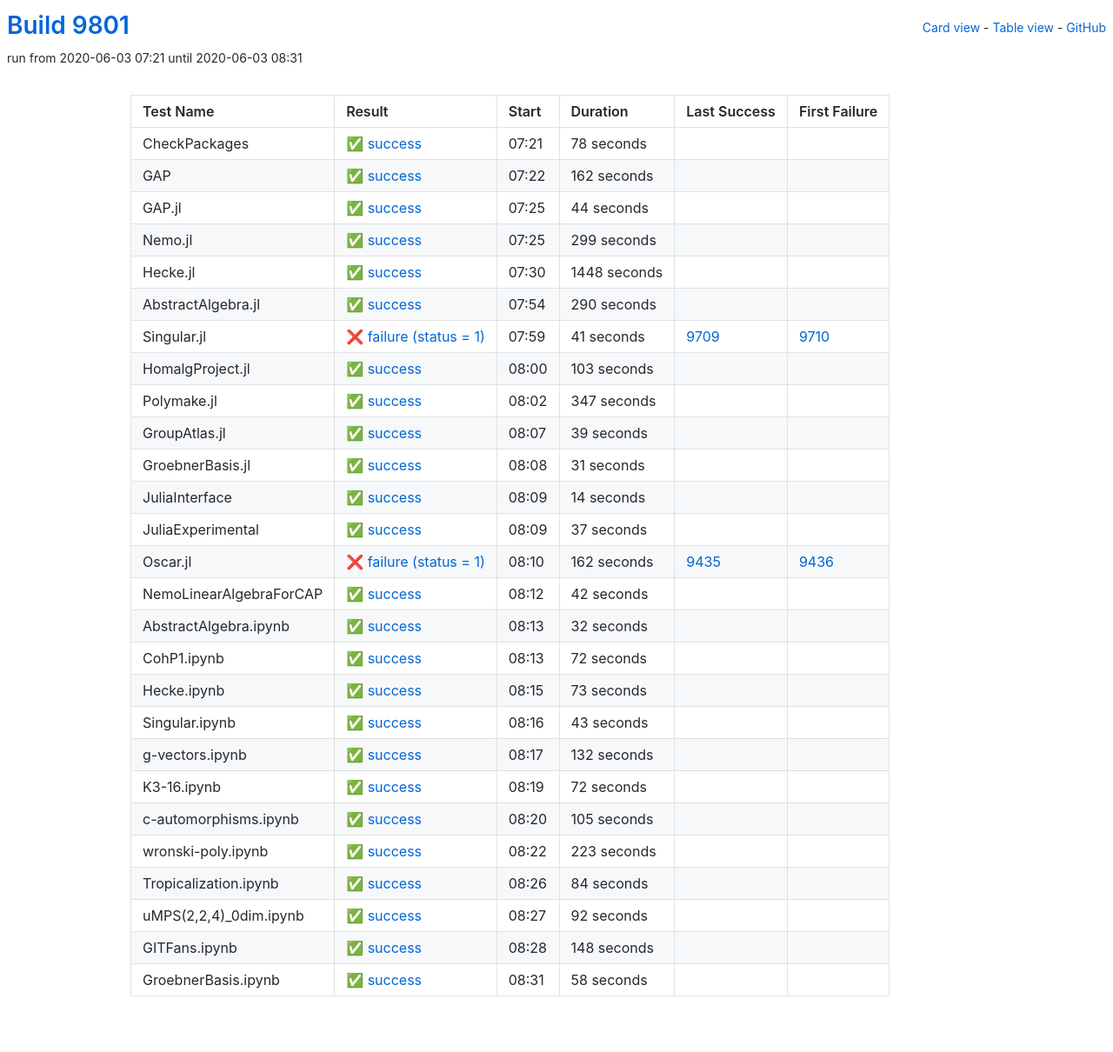
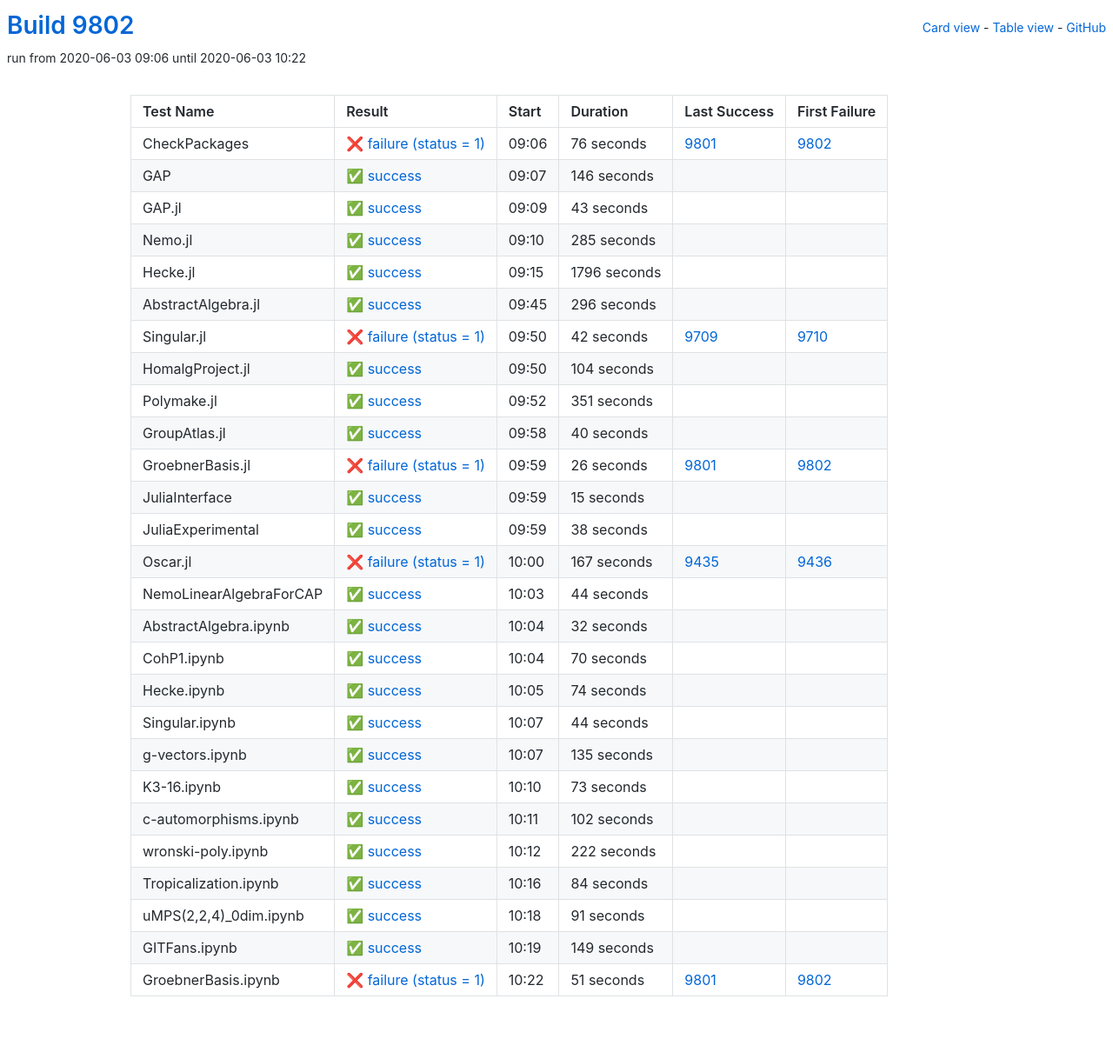
Before and after one commit to oscar-system/oscar-ci-status, a Jekyll site: the page built from table.html, in a window 1280 px wide. Shown: the whole page at 87% size. Built offline with Jekyll 4.4.1, drawn with Linux system fonts in a browser that asks for light colours.

Commit message:
Build 9802

```diff
--- a/_data/ci.yml
+++ b/_data/ci.yml
@@ -1,185 +1,185 @@
-build: 9801
-build_url: https://oscarci.mathematik.uni-kl.de/job/oscar/9801/
+build: 9802
+build_url: https://oscarci.mathematik.uni-kl.de/job/oscar/9802/
 job: oscar
 tests:
-- duration: 78
-  exitcode: 0
-  first_failure: false
-  first_failure_url: null
+- duration: 76
+  exitcode: 1
+  first_failure: 9802
+  first_failure_url: https://oscarci.mathematik.uni-kl.de/job/oscar/9802/
   id: checkpackages
-  last_success: false
-  last_success_url: null
-  log: https://oscarci.mathematik.uni-kl.de/job/oscar/9801/artifact/logs/build-9801/CheckPackages.log
+  last_success: 9801
+  last_success_url: https://oscarci.mathematik.uni-kl.de/job/oscar/9801/
+  log: https://oscarci.mathematik.uni-kl.de/job/oscar/9802/artifact/logs/build-9802/CheckPackages.log
   name: CheckPackages
-  start: 2020-06-03 07:21
-  status: success
-  success: true
-- duration: 162
+  start: 2020-06-03 09:06
+  status: failure
+  success: false
+- duration: 146
   exitcode: 0
   first_failure: false
   first_failure_url: null
   id: gap
   last_success: false
   last_success_url: null
-  log: https://oscarci.mathematik.uni-kl.de/job/oscar/9801/artifact/logs/build-9801/GAP.log
+  log: https://oscarci.mathematik.uni-kl.de/job/oscar/9802/artifact/logs/build-9802/GAP.log
   name: GAP
-  start: 2020-06-03 07:22
+  start: 2020-06-03 09:07
   status: success
   success: true
-- duration: 44
+- duration: 43
   exitcode: 0
   first_failure: false
   first_failure_url: null
   id: gap-jl
   last_success: false
   last_success_url: null
-  log: https://oscarci.mathematik.uni-kl.de/job/oscar/9801/artifact/logs/build-9801/GAP.jl.log
+  log: https://oscarci.mathematik.uni-kl.de/job/oscar/9802/artifact/logs/build-9802/GAP.jl.log
   name: GAP.jl
-  start: 2020-06-03 07:25
+  start: 2020-06-03 09:09
   status: success
   success: true
-- duration: 299
+- duration: 285
   exitcode: 0
   first_failure: false
   first_failure_url: null
   id: nemo-jl
   last_success: false
   last_success_url: null
-  log: https://oscarci.mathematik.uni-kl.de/job/oscar/9801/artifact/logs/build-9801/Nemo.jl.log
+  log: https://oscarci.mathematik.uni-kl.de/job/oscar/9802/artifact/logs/build-9802/Nemo.jl.log
   name: Nemo.jl
-  start: 2020-06-03 07:25
+  start: 2020-06-03 09:10
   status: success
   success: true
-- duration: 1448
+- duration: 1796
   exitcode: 0
   first_failure: false
   first_failure_url: null
   id: hecke-jl
   last_success: false
   last_success_url: null
-  log: https://oscarci.mathematik.uni-kl.de/job/oscar/9801/artifact/logs/build-9801/Hecke.jl.log
+  log: https://oscarci.mathematik.uni-kl.de/job/oscar/9802/artifact/logs/build-9802/Hecke.jl.log
   name: Hecke.jl
-  start: 2020-06-03 07:30
+  start: 2020-06-03 09:15
   status: success
   success: true
-- duration: 290
+- duration: 296
   exitcode: 0
   first_failure: false
   first_failure_url: null
   id: abstractalgebra-jl
   last_success: false
   last_success_url: null
-  log: https://oscarci.mathematik.uni-kl.de/job/oscar/9801/artifact/logs/build-9801/AbstractAlgebra.jl.log
+  log: https://oscarci.mathematik.uni-kl.de/job/oscar/9802/artifact/logs/build-9802/AbstractAlgebra.jl.log
   name: AbstractAlgebra.jl
-  start: 2020-06-03 07:54
+  start: 2020-06-03 09:45
   status: success
   success: true
-- duration: 41
+- duration: 42
   exitcode: 1
   first_failure: 9710
   first_failure_url: https://oscarci.mathematik.uni-kl.de/job/oscar/9710/
   id: singular-jl
   last_success: 9709
   last_success_url: https://oscarci.mathematik.uni-kl.de/job/oscar/9709/
-  log: https://oscarci.mathematik.uni-kl.de/job/oscar/9801/artifact/logs/build-9801/Singular.jl.log
+  log: https://oscarci.mathematik.uni-kl.de/job/oscar/9802/artifact/logs/build-9802/Singular.jl.log
   name: Singular.jl
-  start: 2020-06-03 07:59
+  start: 2020-06-03 09:50
   status: failure
   success: false
-- duration: 103
+- duration: 104
   exitcode: 0
   first_failure: false
   first_failure_url: null
   id: homalgproject-jl
   last_success: false
   last_success_url: null
-  log: https://oscarci.mathematik.uni-kl.de/job/oscar/9801/artifact/logs/build-9801/HomalgProject.jl.log
+  log: https://oscarci.mathematik.uni-kl.de/job/oscar/9802/artifact/logs/build-9802/HomalgProject.jl.log
   name: HomalgProject.jl
-  start: 2020-06-03 08:00
+  start: 2020-06-03 09:50
   status: success
   success: true
-- duration: 347
+- duration: 351
   exitcode: 0
   first_failure: false
   first_failure_url: null
   id: polymake-jl
   last_success: false
   last_success_url: null
-  log: https://oscarci.mathematik.uni-kl.de/job/oscar/9801/artifact/logs/build-9801/Polymake.jl.log
+  log: https://oscarci.mathematik.uni-kl.de/job/oscar/9802/artifact/logs/build-9802/Polymake.jl.log
   name: Polymake.jl
-  start: 2020-06-03 08:02
+  start: 2020-06-03 09:52
   status: success
   success: true
-- duration: 39
+- duration: 40
   exitcode: 0
   first_failure: false
   first_failure_url: null
   id: groupatlas-jl
   last_success: false
   last_success_url: null
-  log: https://oscarci.mathematik.uni-kl.de/job/oscar/9801/artifact/logs/build-9801/GroupAtlas.jl.log
+  log: https://oscarci.mathematik.uni-kl.de/job/oscar/9802/artifact/logs/build-9802/GroupAtlas.jl.log
   name: GroupAtlas.jl
-  start: 2020-06-03 08:07
+  start: 2020-06-03 09:58
   status: success
   success: true
-- duration: 31
-  exitcode: 0
-  first_failure: false
-  first_failure_url: null
+- duration: 26
+  exitcode: 1
+  first_failure: 9802
+  first_failure_url: https://oscarci.mathematik.uni-kl.de/job/oscar/9802/
   id: groebnerbasis-jl
-  last_success: false
-  last_success_url: null
-  log: https://oscarci.mathematik.uni-kl.de/job/oscar/9801/artifact/logs/build-9801/GroebnerBasis.jl.log
+  last_success: 9801
+  last_success_url: https://oscarci.mathematik.uni-kl.de/job/oscar/9801/
+  log: https://oscarci.mathematik.uni-kl.de/job/oscar/9802/artifact/logs/build-9802/GroebnerBasis.jl.log
   name: GroebnerBasis.jl
-  start: 2020-06-03 08:08
-  status: success
-  success: true
-- duration: 14
+  start: 2020-06-03 09:59
+  status: failure
+  success: false
+- duration: 15
   exitcode: 0
   first_failure: false
   first_failure_url: null
   id: juliainterface
   last_success: false
   last_success_url: null
-  log: https://oscarci.mathematik.uni-kl.de/job/oscar/9801/artifact/logs/build-9801/JuliaInterface.log
+  log: https://oscarci.mathematik.uni-kl.de/job/oscar/9802/artifact/logs/build-9802/JuliaInterface.log
   name: JuliaInterface
-  start: 2020-06-03 08:09
+  start: 2020-06-03 09:59
   status: success
   success: true
-- duration: 37
+- duration: 38
   exitcode: 0
   first_failure: false
   first_failure_url: null
   id: juliaexperimental
   last_success: false
   last_success_url: null
-  log: https://oscarci.mathematik.uni-kl.de/job/oscar/9801/artifact/logs/build-9801/JuliaExperimental.log
+  log: https://oscarci.mathematik.uni-kl.de/job/oscar/9802/artifact/logs/build-9802/JuliaExperimental.log
   name: JuliaExperimental
-  start: 2020-06-03 08:09
+  start: 2020-06-03 09:59
   status: success
   success: true
-- duration: 162
+- duration: 167
   exitcode: 1
   first_failure: 9436
   first_failure_url: https://oscarci.mathematik.uni-kl.de/job/oscar/9436/
   id: oscar-jl
   last_success: 9435
   last_success_url: https://oscarci.mathematik.uni-kl.de/job/oscar/9435/
-  log: https://oscarci.mathematik.uni-kl.de/job/oscar/9801/artifact/logs/build-9801/Oscar.jl.log
+  log: https://oscarci.mathematik.uni-kl.de/job/oscar/9802/artifact/logs/build-9802/Oscar.jl.log
   name: Oscar.jl
-  start: 2020-06-03 08:10
+  start: 2020-06-03 10:00
   status: failure
   success: false
-- duration: 42
+- duration: 44
   exitcode: 0
   first_failure: false
   first_failure_url: null
   id: nemolinearalgebraforcap
   last_success: false
   last_success_url: null
-  log: https://oscarci.mathematik.uni-kl.de/job/oscar/9801/artifact/logs/build-9801/NemoLinearAlgebraForCAP.log
+  log: https://oscarci.mathematik.uni-kl.de/job/oscar/9802/artifact/logs/build-9802/NemoLinearAlgebraForCAP.log
   name: NemoLinearAlgebraForCAP
-  start: 2020-06-03 08:12
+  start: 2020-06-03 10:03
   status: success
   success: true
 - duration: 32
@@ -189,93 +189,93 @@
   id: abstractalgebra-ipynb
   last_success: false
   last_success_url: null
-  log: https://oscarci.mathematik.uni-kl.de/job/oscar/9801/artifact/logs/build-9801/AbstractAlgebra.ipynb.log
+  log: https://oscarci.mathematik.uni-kl.de/job/oscar/9802/artifact/logs/build-9802/AbstractAlgebra.ipynb.log
   name: AbstractAlgebra.ipynb
-  start: 2020-06-03 08:13
+  start: 2020-06-03 10:04
   status: success
   success: true
-- duration: 72
+- duration: 70
   exitcode: 0
   first_failure: false
   first_failure_url: null
   id: cohp1-ipynb
   last_success: false
   last_success_url: null
-  log: https://oscarci.mathematik.uni-kl.de/job/oscar/9801/artifact/logs/build-9801/CohP1.ipynb.log
+  log: https://oscarci.mathematik.uni-kl.de/job/oscar/9802/artifact/logs/build-9802/CohP1.ipynb.log
   name: CohP1.ipynb
-  start: 2020-06-03 08:13
+  start: 2020-06-03 10:04
+  status: success
+  success: true
+- duration: 74
+  exitcode: 0
+  first_failure: false
+  first_failure_url: null
+  id: hecke-ipynb
+  last_success: false
+  last_success_url: null
+  log: https://oscarci.mathematik.uni-kl.de/job/oscar/9802/artifact/logs/build-9802/Hecke.ipynb.log
+  name: Hecke.ipynb
+  start: 2020-06-03 10:05
+  status: success
+  success: true
+- duration: 44
+  exitcode: 0
+  first_failure: false
+  first_failure_url: null
+  id: singular-ipynb
+  last_success: false
+  last_success_url: null
+  log: https://oscarci.mathematik.uni-kl.de/job/oscar/9802/artifact/logs/build-9802/Singular.ipynb.log
+  name: Singular.ipynb
+  start: 2020-06-03 10:07
+  status: success
+  success: true
+- duration: 135
+  exitcode: 0
+  first_failure: false
+  first_failure_url: null
+  id: g-vectors-ipynb
+  last_success: false
+  last_success_url: null
+  log: https://oscarci.mathematik.uni-kl.de/job/oscar/9802/artifact/logs/build-9802/g-vectors.ipynb.log
+  name: g-vectors.ipynb
+  start: 2020-06-03 10:07
   status: success
   success: true
 - duration: 73
   exitcode: 0
   first_failure: false
   first_failure_url: null
-  id: hecke-ipynb
-  last_success: false
-  last_success_url: null
-  log: https://oscarci.mathematik.uni-kl.de/job/oscar/9801/artifact/logs/build-9801/Hecke.ipynb.log
-  name: Hecke.ipynb
-  start: 2020-06-03 08:15
-  status: success
-  success: true
-- duration: 43
-  exitcode: 0
-  first_failure: false
-  first_failure_url: null
-  id: singular-ipynb
-  last_success: false
-  last_success_url: null
-  log: https://oscarci.mathematik.uni-kl.de/job/oscar/9801/artifact/logs/build-9801/Singular.ipynb.log
-  name: Singular.ipynb
-  start: 2020-06-03 08:16
-  status: success
-  success: true
-- duration: 132
-  exitcode: 0
-  first_failure: false
-  first_failure_url: null
-  id: g-vectors-ipynb
-  last_success: false
-  last_success_url: null
-  log: https://oscarci.mathematik.uni-kl.de/job/oscar/9801/artifact/logs/build-9801/g-vectors.ipynb.log
-  name: g-vectors.ipynb
-  start: 2020-06-03 08:17
-  status: success
-  success: true
-- duration: 72
-  exitcode: 0
-  first_failure: false
-  first_failure_url: null
   id: k3-16-ipynb
   last_success: false
   last_success_url: null
-  log: https://oscarci.mathematik.uni-kl.de/job/oscar/9801/artifact/logs/build-9801/K3-16.ipynb.log
+  log: https://oscarci.mathematik.uni-kl.de/job/oscar/9802/artifact/logs/build-9802/K3-16.ipynb.log
   name: K3-16.ipynb
-  start: 2020-06-03 08:19
+  start: 2020-06-03 10:10
   status: success
   success: true
-- duration: 105
+- duration: 102
   exitcode: 0
   first_failure: false
   first_failure_url: null
   id: c-automorphisms-ipynb
   last_success: false
   last_success_url: null
-  log: https://oscarci.mathematik.uni-kl.de/job/oscar/9801/artifact/logs/build-9801/c-automorphisms.ipynb.log
+  log: https://oscarci.mathematik.uni-kl.de/job/oscar/9802/artifact/logs/build-9802/c-automorphisms.ipynb.log
   name: c-automorphisms.ipynb
-  start: 2020-06-03 08:20
+  start: 2020-06-03 10:11
   status: success
   success: true
-- duration: 223
+- duration: 222
   exitcode: 0
   first_failure: false
   first_failure_url: null
   id: wronski-poly-ipynb
   last_success: false
   last_success_url: null
-  log: https://oscarci.mathematik.uni-kl.de/job/oscar/9801/artifact/logs/build-9801/wronski-poly.ipynb.log
+  log: https://oscarci.mathematik.uni-kl.de/job/oscar/9802/artifact/logs/build-9802/wronski-poly.ipynb.log
   name: wronski-poly.ipynb
-  start: 2020-06-03 08:22
+  start: 2020-06-03 10:12
   status: success
   success: true
 - duration: 84
@@ -285,44 +285,44 @@
   id: tropicalization-ipynb
   last_success: false
   last_success_url: null
-  log: https://oscarci.mathematik.uni-kl.de/job/oscar/9801/artifact/logs/build-9801/Tropicalization.ipynb.log
+  log: https://oscarci.mathematik.uni-kl.de/job/oscar/9802/artifact/logs/build-9802/Tropicalization.ipynb.log
   name: Tropicalization.ipynb
-  start: 2020-06-03 08:26
+  start: 2020-06-03 10:16
   status: success
   success: true
-- duration: 92
+- duration: 91
   exitcode: 0
   first_failure: false
   first_failure_url: null
   id: umps-2-2-4-0dim-ipynb
   last_success: false
   last_success_url: null
-  log: https://oscarci.mathematik.uni-kl.de/job/oscar/9801/artifact/logs/build-9801/uMPS-2-2-4-_0dim.ipynb.log
+  log: https://oscarci.mathematik.uni-kl.de/job/oscar/9802/artifact/logs/build-9802/uMPS-2-2-4-_0dim.ipynb.log
   name: uMPS(2,2,4)_0dim.ipynb
-  start: 2020-06-03 08:27
+  start: 2020-06-03 10:18
   status: success
   success: true
-- duration: 148
+- duration: 149
   exitcode: 0
   first_failure: false
   first_failure_url: null
   id: gitfans-ipynb
   last_success: false
   last_success_url: null
-  log: https://oscarci.mathematik.uni-kl.de/job/oscar/9801/artifact/logs/build-9801/GITFans.ipynb.log
+  log: https://oscarci.mathematik.uni-kl.de/job/oscar/9802/artifact/logs/build-9802/GITFans.ipynb.log
   name: GITFans.ipynb
-  start: 2020-06-03 08:28
+  start: 2020-06-03 10:19
   status: success
   success: true
-- duration: 58
-  exitcode: 0
-  first_failure: false
-  first_failure_url: null
+- duration: 51
+  exitcode: 1
+  first_failure: 9802
+  first_failure_url: https://oscarci.mathematik.uni-kl.de/job/oscar/9802/
   id: groebnerbasis-ipynb
-  last_success: false
-  last_success_url: null
-  log: https://oscarci.mathematik.uni-kl.de/job/oscar/9801/artifact/logs/build-9801/GroebnerBasis.ipynb.log
+  last_success: 9801
+  last_success_url: https://oscarci.mathematik.uni-kl.de/job/oscar/9801/
+  log: https://oscarci.mathematik.uni-kl.de/job/oscar/9802/artifact/logs/build-9802/GroebnerBasis.ipynb.log
   name: GroebnerBasis.ipynb
-  start: 2020-06-03 08:31
-  status: success
-  success: true
+  start: 2020-06-03 10:22
+  status: failure
+  success: false
```
Also changed, not shown: README.md.
